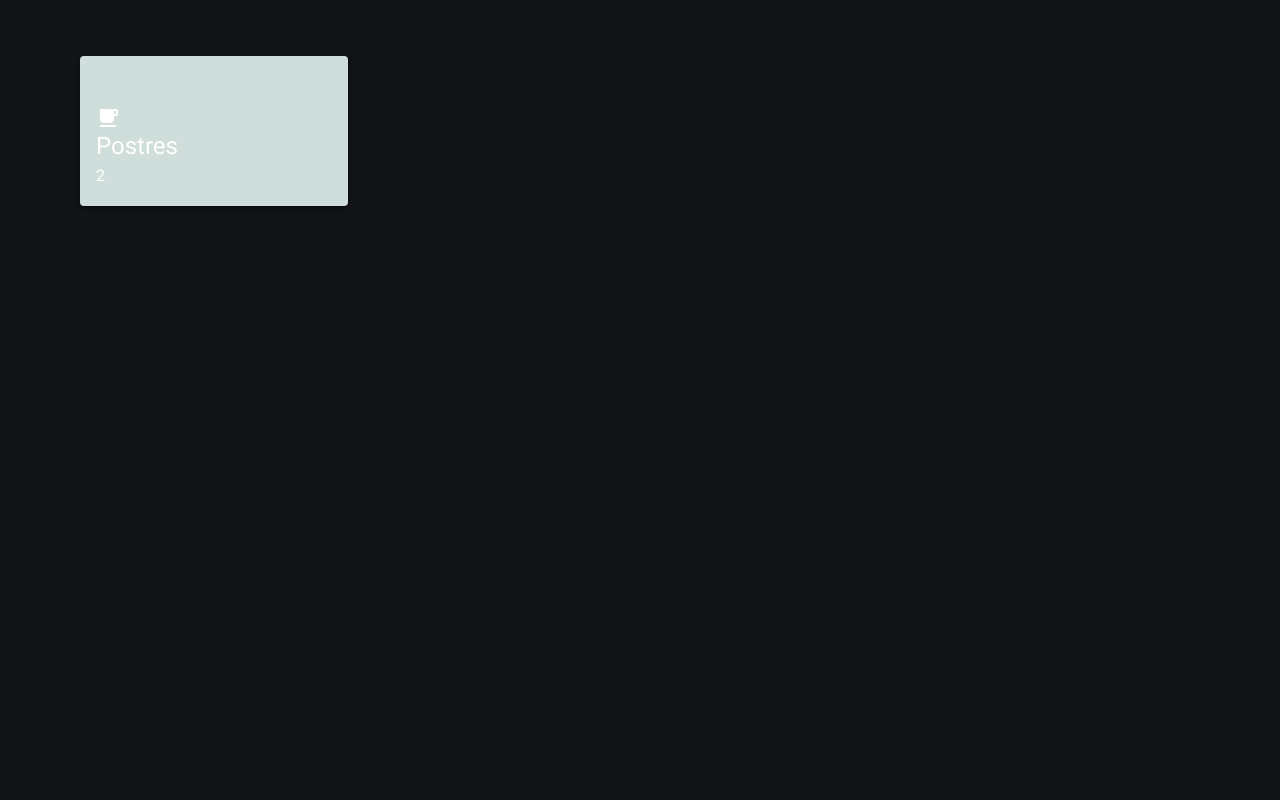
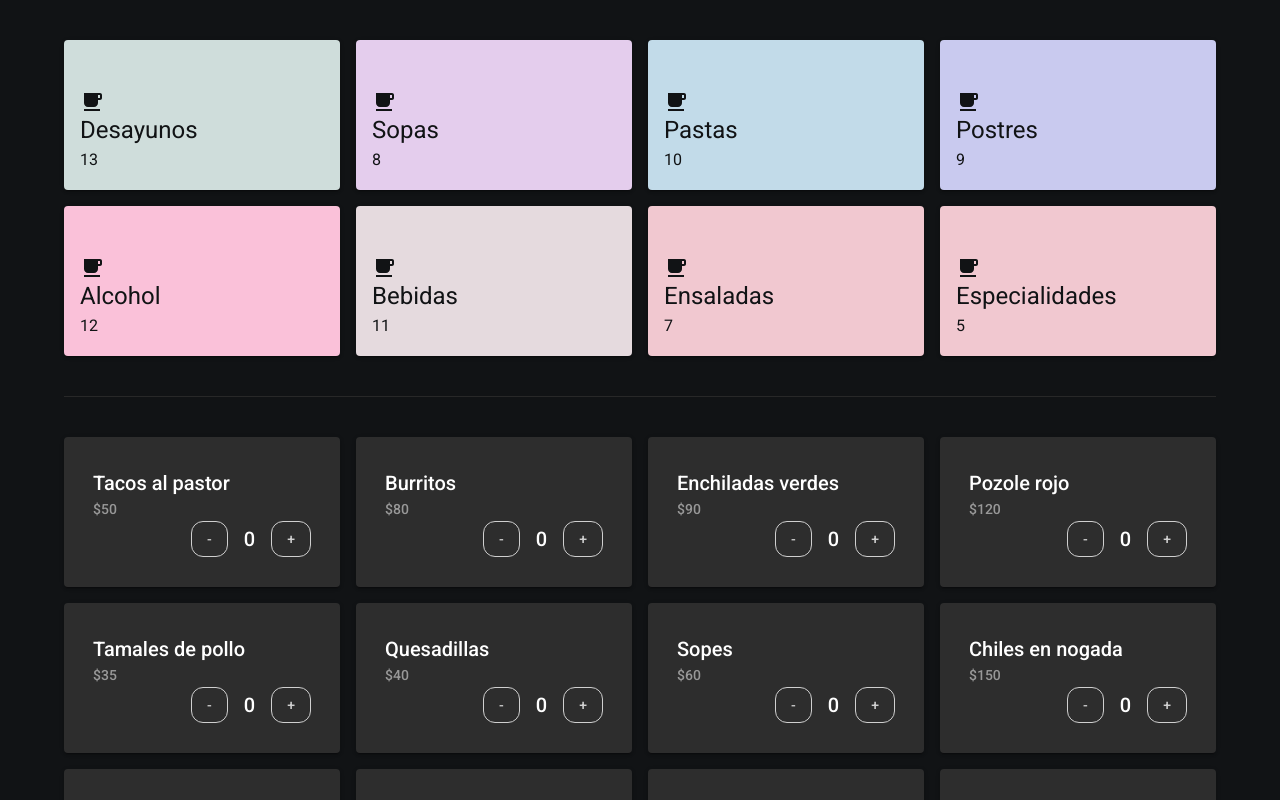
Before and after one commit to m1randa26/Orderly, a React (Vite) app: page / in a window 1280 px wide. Shown: the top 800 px of the page. Built offline with nearby package versions, Linux system fonts and the light colour scheme.

Commit message:
Category screen layout template

```diff
--- a/src/App.jsx
+++ b/src/App.jsx
@@ -1,6 +1,69 @@
 import { Box, Container } from '@mui/material';
 import './App.css';
 import Category from './components/Category/Category';
+import Divider from '@mui/material/Divider';
+import Dish from './components/Dish/Dish';
+
+const categories = [
+  {
+    name: "Desayunos",
+    total: 13,
+    color: "#cfdddb"
+  },
+  {
+    name: "Sopas",
+    total: 8,
+    color: "#e4cded"
+  },
+  {
+    name: "Pastas",
+    total: 10,
+    color: "#c2dbe9"
+  },
+  {
+    name: "Postres",
+    total: 9,
+    color: "#c9caef"
+  },
+  {
+    name: "Alcohol",
+    total: 12,
+    color: "#fac1d9"
+  },
+  {
+    name: "Bebidas",
+    total: 11,
+    color: "#e5dade"
+  },
+  {
+    name: "Ensaladas",
+    total: 7,
+    color: "#f1c8d0"
+  },
+  {
+    name: "Especialidades",
+    total: 5,
+    color: "#f1c8d0"
+  }
+]
+
+const menuItems = [
+  { name: "Tacos al pastor", price: "$50" },
+  { name: "Burritos", price: "$80" },
+  { name: "Enchiladas verdes", price: "$90" },
+  { name: "Pozole rojo", price: "$120" },
+  { name: "Tamales de pollo", price: "$35" },
+  { name: "Quesadillas", price: "$40" },
+  { name: "Sopes", price: "$60" },
+  { name: "Chiles en nogada", price: "$150" },
+  { name: "Pasta al pesto", price: "$110" },
+  { name: "Pizza Margarita", price: "$130" },
+  { name: "Hamburguesa clásica", price: "$90" },
+  { name: "Sushi rolls", price: "$180" },
+  { name: "Ramen", price: "$120" },
+  { name: "Paella", price: "$200" },
+  { name: "Ceviche de camarón", price: "$140" }
+];
 
 
 function App() {
@@ -10,13 +73,30 @@ function App() {
       <Box
         sx={{
           display: 'grid',
-          gridTemplateColumns: { xs: '1fr', sm: '1fr 1fr', md: '1fr 1fr 1fr 1fr' },
+          gridTemplateColumns: { xs: '1fr 1fr', sm: '1fr 1fr', md: '1fr 1fr 1fr 1fr' },
           gap: 2,
-          padding: 2,
           mt: 5
         }}>
 
-          <Category name='Postres' totalItems={2} />
+        {categories.map(category => (
+          <Category
+            name={category.name}
+            totalItems={category.total}
+            color={category.color}
+            key={category.name} />
+        ))}
+      </Box>
+      <Divider orientation='horizontal' sx={{ bgcolor: "#2d2d2d", mt: 5 }} />
+      <Box
+        sx={{
+          display: 'grid',
+          gridTemplateColumns: { xs: '1fr 1fr', sm: '1fr 1fr', md: '1fr 1fr 1fr 1fr' },
+          gap: 2,
+          mt: 5
+        }}>
+          {menuItems.map(item => (
+            <Dish name={item.name} price={item.price} key={item.name} />
+          ))}
       </Box>
     </Container>
   )
--- a/src/components/Category/Category.jsx
+++ b/src/components/Category/Category.jsx
@@ -2,11 +2,11 @@ import PropTypes from 'prop-types';
 import { Box, Paper, Typography } from "@mui/material"
 import FreeBreakfastIcon from '@mui/icons-material/FreeBreakfast';
 
-const Category = ({ name, totalItems }) => {
+const Category = ({ name, totalItems, color }) => {
     return (
         <Paper
             elevation="2"
-            sx={{ bgcolor: "#cfdddb" }}>
+            sx={{ bgcolor: color }}>
             <Box
                 sx={{
                     display: "flex",
@@ -31,6 +31,7 @@ const Category = ({ name, totalItems }) => {
 Category.propTypes = {
     name: PropTypes.string.isRequired,
     totalItems: PropTypes.number.isRequired,
+    color: PropTypes.string.isRequired
 };
 
 export default Category
--- /dev/null
+++ b/src/components/Dish/Dish.jsx
@@ -0,0 +1,65 @@
+import { Box, Button, Paper, Typography } from "@mui/material"
+import PropTypes from "prop-types"
+
+const Dish = ({ name, price }) => {
+    return (
+        <Paper elevation="2"
+            sx={{ bgcolor: "#2d2d2d", display: "flex", justifyContent: "center" }}>
+            <Box
+                sx={{
+                    display: "flex",
+                    flexDirection: "column",
+                    justifyContent: "center",
+                    width: { xs: "100%", sm: "350px", md: "250px" },
+                    height: { xs: "auto", sm: "150px", md: "150px" },
+                    padding: 2
+                }}>
+                <Typography variant="h6" sx={{ color: "#fff" }}>
+                    {name}
+                </Typography>
+                <Typography variant="subtitle2" sx={{ color: "#989898" }}>
+                    {price}
+                </Typography>
+                <Box
+                    sx={{
+                        display: "flex",
+                        flexDirection: "row",
+                        justifyContent: "flex-end",
+                        alignItems: "center",
+                        gap: 2
+                    }}>
+                    <Button variant="outlined"
+                        sx={{
+                            minWidth: '32px',
+                            minHeight: '32px',
+                            borderRadius: '12px',
+                            color: '#cfcfcf',
+                            borderColor: '#cfcfcf'
+                        }}>
+                        -
+                    </Button>
+                    <Typography variant="h6" sx={{ color: "#fff" }}>
+                        0
+                    </Typography>
+                    <Button variant="outlined"
+                        sx={{
+                            minWidth: '32px',
+                            minHeight: '32px',
+                            borderRadius: '12px',
+                            color: '#cfcfcf',
+                            borderColor: '#cfcfcf'
+                        }}>
+                        +
+                    </Button>
+                </Box>
+            </Box>
+        </Paper>
+    )
+}
+
+Dish.propTypes = {
+    name: PropTypes.string.isRequired,
+    price: PropTypes.number.isRequired
+}
+
+export default Dish
--- a/src/theme.js
+++ b/src/theme.js
@@ -6,8 +6,8 @@ const theme = createTheme({
         default: '#111315', // Color de fondo global
       },
       text: {
-        primary: '#ffffff', // Color del texto principal
-        secondary: '#b0b0b0', // Color del texto secundario
+        primary: '#111315', // Color del texto principal
+        secondary: '#111315', // Color del texto secundario
       },
     },
     typography: {
```
